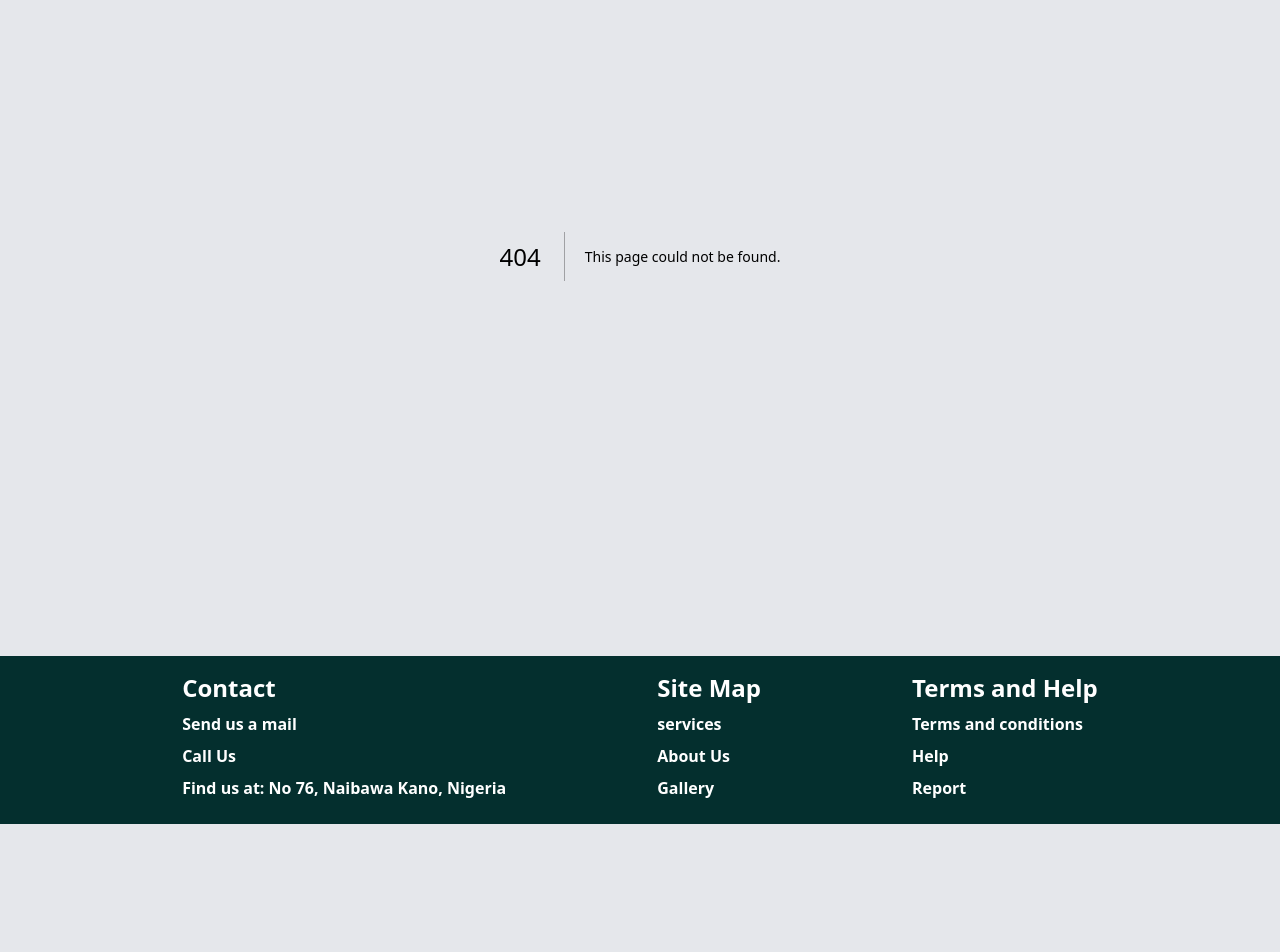
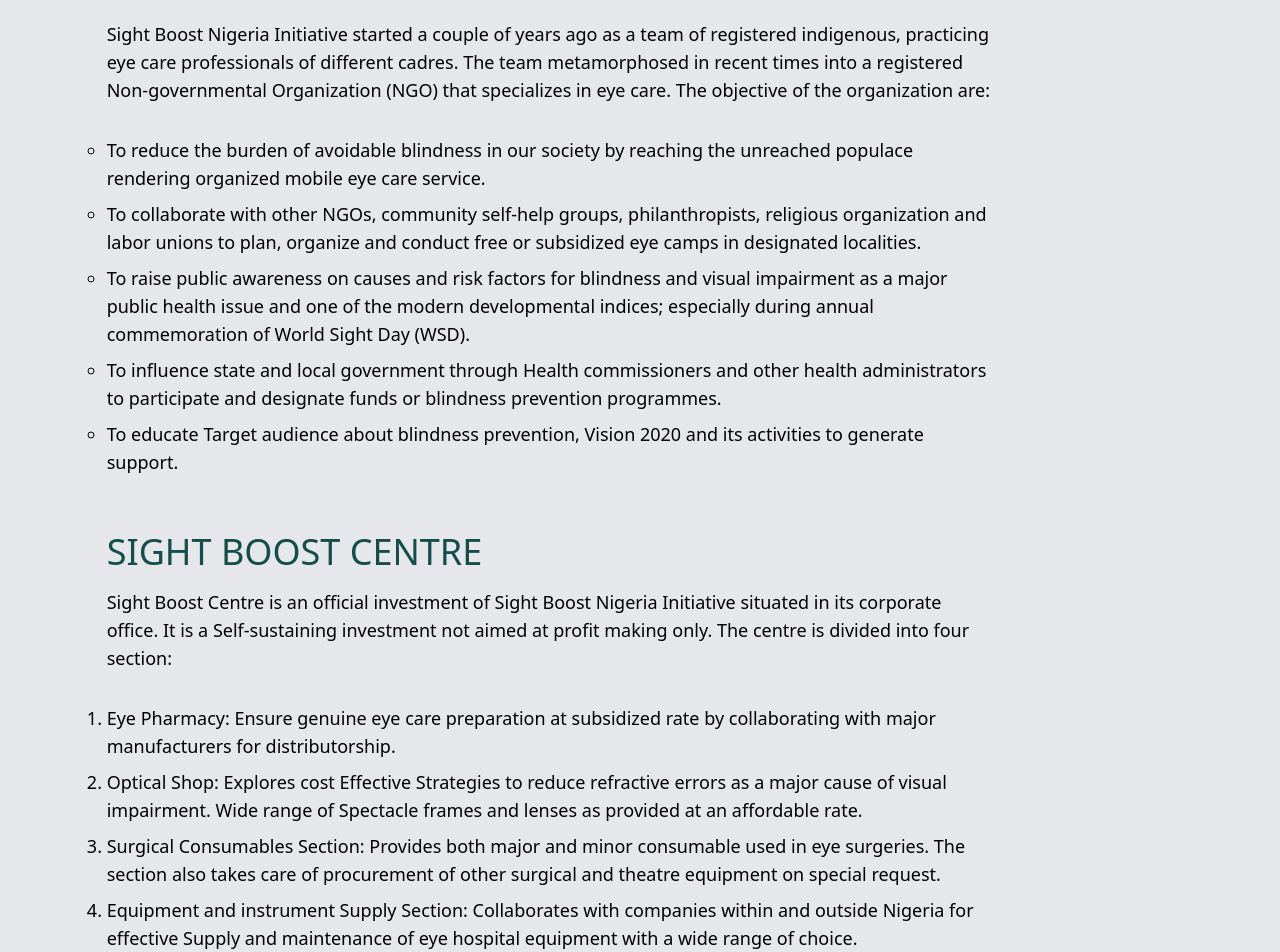
Before and after one commit to mzmarshall1278/sight-boost, a Next.js app: page /about in a window 1280 px wide. Before the commit this address had no page. Shown: the part 240-1192 px from the top of the page. Before the commit the page ends 1064 px from the top, so only its background shows below. Built offline with nearby package versions, Linux system fonts and the light colour scheme.

Commit message:
add about page

```diff
--- /dev/null
+++ b/src/app/about/page.tsx
@@ -0,0 +1,67 @@
+import Image from 'next/image'
+import React from 'react'
+
+export default function A() {
+    return (
+        <div className='mx-auto w-5/6 pb-12'>
+            <h1 className='text-center text-teal-900 mb-12 text-6xl font-semibold'>About</h1>
+
+            <div className="flex justify-between">
+                <div className="w-5/6">
+                    <h1 className="text-4xl font-thin text-teal-900">About Us</h1>
+                    <p className="mt-4 text-lg font-light">
+                        Sight Boost Nigeria Initiative started a couple of years ago as a team of registered indigenous, practicing eye care professionals of different cadres. The team metamorphosed in recent times into a registered Non-governmental Organization (NGO) that specializes in eye care. The objective of the organization are:
+                    </p>
+                    <ul className='mt-8 text-lg font-light'>
+                        <li className="list-[circle] my-2">To reduce the burden of avoidable blindness in our society by reaching the unreached populace rendering organized mobile eye care service.</li>
+                        <li className="list-[circle] my-2">To collaborate with other NGOs, community self-help groups, philanthropists, religious organization and labor unions to plan, organize and conduct free or subsidized eye camps in designated localities.  </li>
+                        <li className="list-[circle] my-2">To raise public awareness on causes and risk factors for blindness and visual impairment as a major public health issue and one of the modern developmental indices; especially during annual commemoration of World Sight Day (WSD).</li>
+                        <li className="list-[circle] my-2">To influence state and local government through Health commissioners and other health administrators to participate and designate funds or blindness prevention programmes.</li>
+                        <li className="list-[circle] my-2">To educate Target audience about blindness prevention, Vision 2020 and its activities to generate support.</li>
+                    </ul>
+                </div>
+            </div>
+
+            <div className="flex justify-between mt-12">
+                <div className="w-5/6">
+                    <h1 className="text-4xl font-thin text-teal-900">SIGHT BOOST CENTRE</h1>
+                    <p className="mt-4 text-lg font-light">
+                        Sight Boost Centre is an official investment of Sight Boost Nigeria Initiative situated in its corporate office. It is a Self-sustaining investment not aimed at profit making only. The centre is divided into four section:
+                    </p>
+                    <ol className='mt-8 text-lg font-light'>
+                        <li className="list-decimal my-2">Eye Pharmacy: Ensure genuine eye care preparation at subsidized rate by collaborating with major manufacturers for distributorship.</li>
+                        <li className="list-decimal my-2">Optical Shop: Explores cost Effective Strategies to reduce refractive errors as a major cause of visual impairment. Wide range of Spectacle frames and lenses as provided at an affordable rate.</li>
+                        <li className="list-decimal my-2">Surgical Consumables Section: Provides both major and minor consumable used in eye surgeries. The section also takes care of procurement of other surgical and theatre equipment on special request.</li>
+                        <li className="list-decimal my-2">Equipment and instrument Supply Section: Collaborates with companies within and outside Nigeria for effective Supply and maintenance of eye hospital equipment with a wide range of choice.</li>
+                    </ol>
+                </div>
+            </div>
+
+            <div className="flex justify-between mt-12">
+                <div className="w-5/6">
+                    <h1 className="text-4xl font-thin text-teal-900">SIGHT BOOST HOSPITAL </h1>
+                    <p className="mt-4 text-lg font-light">
+                    Sight Boost Clinic Is the Official eye Clinic of Sight Boost Nigeria Initiative. It is located in the premises of An Noury Specialist Hospital at No. 1 Iyaka Link, Kano. It is aimed at Providing subsidized primary eye care Services to the people kano and environs. Those living outside kano metropolitan areas are not left out through provision of mobile clinics and use of an official shuttle bus to convey patients to the clinic whenever necessary. The is for mow particularly focused on blindness and visual impairment caused by cataract, glaucoma and uncorrected refractive errors.
+                    </p>
+                </div>
+            </div>
+
+            <h1 className="text-4xl font-thin text-teal-900 mt-24">Our Members</h1>
+
+                <div className="grid grid-cols-4 gap-3 mt-8">
+                    <div className="col-span-1">
+                        <div className="w-full h-56 relative rounded-t-2xl bg-gradient-to-t from-black to-teal-900">
+                            <Image src="/doc.png" alt="image" fill className='object-contain' />
+                        </div>
+                        <div className="bg-black text-white p-4 rounded-b-2xl">
+                            <h1 className=' text-xl'>Dr Jade Butera</h1>
+                            <h1 className='font-light text-sm'>Senior Consultant</h1>
+                        </div>
+                    </div>
+
+
+                </div>
+
+        </div>
+    )
+}
```
